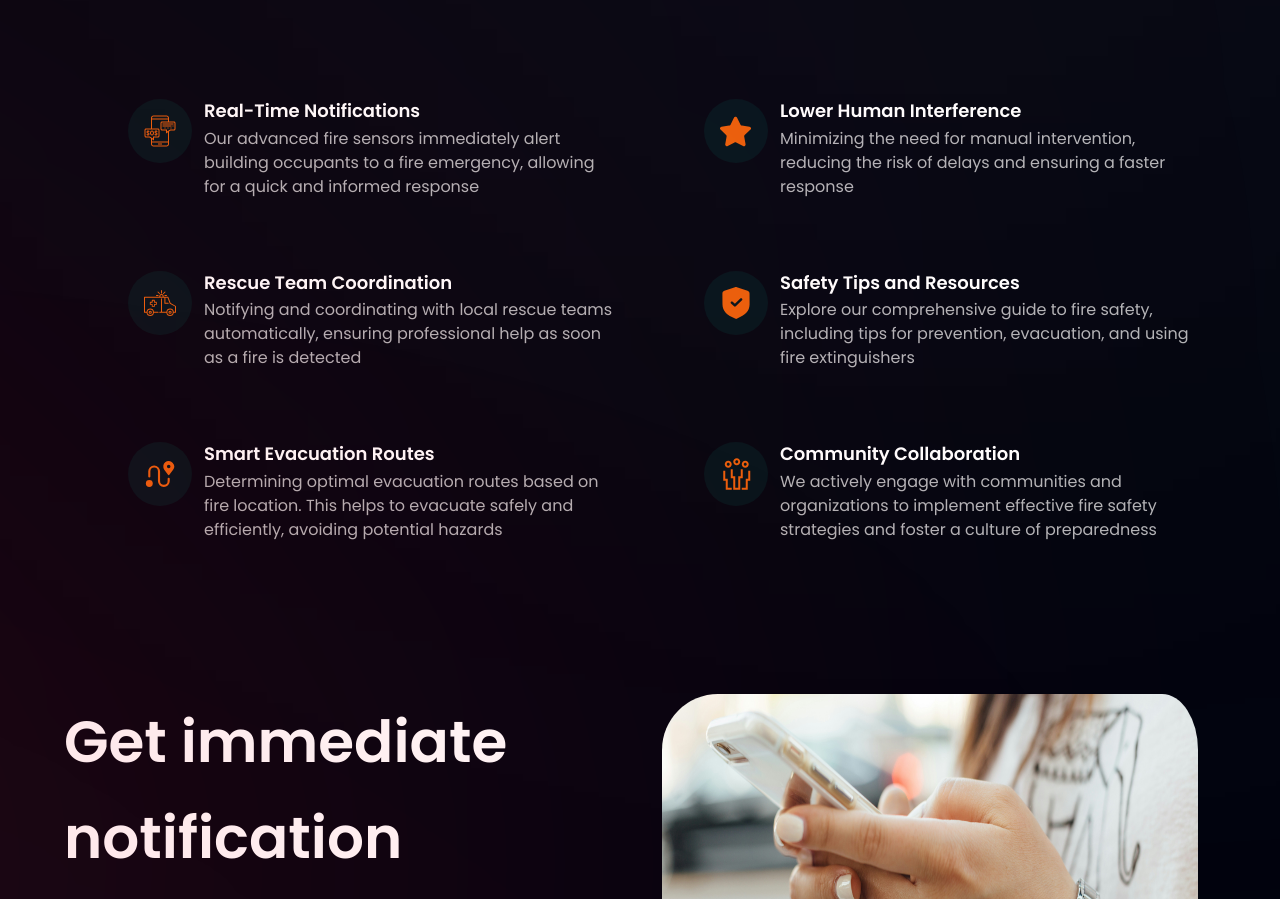
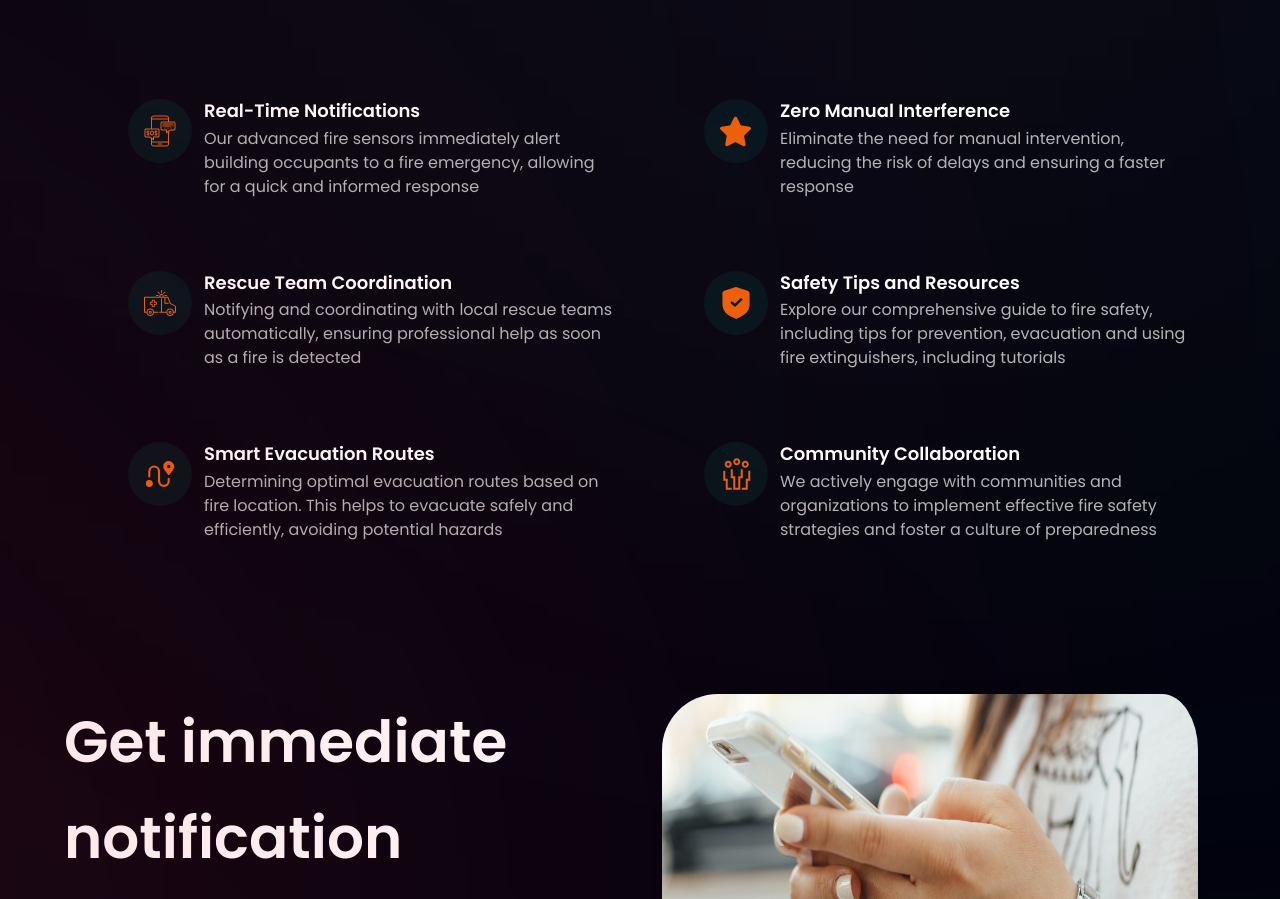
Before and after one commit to GDGouravDey/Immer-Safe, a React (Vite) app in the folder fire-app/: page / in a window 1280 px wide. Shown: the part 921-1820 px from the top of the page. Built offline with nearby package versions, Linux system fonts and the light colour scheme.

Commit message:
links update

```diff
--- a/fire-app/src/constants/index.js
+++ b/fire-app/src/constants/index.js
@@ -46,16 +46,16 @@ export const features2 = [
   {
     id: "feature-4",
     icon: star,
-    title: "Lower Human Interference",
+    title: "Zero Manual Interference",
     content:
-      "Minimizing the need for manual intervention, reducing the risk of delays and ensuring a faster response",
+      " Eliminate the need for manual intervention, reducing the risk of delays and ensuring a faster response",
   },
   {
     id: "feature-5",
     icon: shield,
     title: "Safety Tips and Resources",
     content:
-      "Explore our comprehensive guide to fire safety, including tips for prevention, evacuation, and using fire extinguishers",
+      "Explore our comprehensive guide to fire safety, including tips for prevention, evacuation and using fire extinguishers, including tutorials",
   },
   {
     id: "feature-6",
@@ -70,22 +70,31 @@ export const hometips = [
   {
     id: "tip-1",
     title: "Install smoke detectors in key areas of your home or building.",
+    link: "https://www.youtube.com/watch?v=nbtrbwpS01M"
   },
   {
     id: "tip-2",
     title: "Have a fire evacuation plan and practice it regularly.",
+    link: "https://www.youtube.com/watch?v=TuMWWquiqV0&t=2s"
+
   },
   {
     id: "tip-3",
     title: "Keep fire extinguishers accessible and ensure everyone knows how to use them.",
+    link: "https://www.youtube.com/watch?v=GVBamXXVD30"
+
   },
   {
     id: "tip-4",
     title: "Always turn off the gas supply of LPG cylinder valve when the appliance is not in use.",
+    link: "https://www.youtube.com/watch?v=hnluUwjpv5g"
+
   },
   {
     id: "tip-5",
     title: "Stay low to the ground in case of smoke to minimize inhalation of toxic fumes.",
+    link: "https://www.youtube.com/watch?v=zeiN_A-OSt8"
+
   },
 ];
 
@@ -93,22 +102,32 @@ export const electricaltips = [
   {
     id: "tip-1",
     title: "Do not overload electrical outlets and ensure wiring is in good condition.",
+    link: "https://www.youtube.com/watch?v=qyAPIui38HE&t=6s"
+
   },
   {
     id: "tip-2",
     title: "Keep combustible materials away from electrical appliances and outlets.",
+    link: "https://www.youtube.com/watch?v=1BY_S9Kctdw"
+
   },
   {
     id: "tip-3",
     title: "Regularly inspect electrical cords for signs of wear or damage, and replace them if needed.",
+    link: "https://www.youtube.com/watch?v=ulUtih5TNAA"
+
   },
   {
     id: "tip-4",
     title: "If you experience frequent tripped circuit breakers or blown fuses, consult an electrician to address the underlying issue.",
+    link: "https://www.youtube.com/watch?v=8j9IsWDOgUo"
+
   },
   {
     id: "tip-5",
     title: "Unplug appliances when not in use, especially those with heating elements.",
+    link: "https://www.youtube.com/watch?v=koZFUTvP0nQ&t=171s"
+
   },
 ];
 
@@ -116,22 +135,32 @@ export const emergencytips = [
   {
     id: "tip-1",
     title: "If there's a fire alarm system, activate it immediately to alert others in the building.",
+    link: "https://www.youtube.com/watch?v=DVT4KO2ii14&t=57s"
+
   },
   {
     id: "tip-3",
     title: "If the fire is spreading and cannot be easily controlled, prioritize immediate evacuation.",
+    link: "https://www.youtube.com/watch?v=3aLWlDY_G9w"
+
   },
   {
     id: "tip-3",
     title: "Familiarize yourself with emergency exits in your home and workplace. Look out for such exits during evacuation.",
+    link: "https://www.youtube.com/watch?v=OSGHpjjqSo8&t=101s"
+
   },
   {
     id: "tip-4",
     title: "Dial emergency services as soon as possible to report the emergency and provide your location.",
+    link: "https://indianhelpline.com/"
+
   },
   {
     id: "tip-5",
     title: "If there is smoke, stay low to the ground while evacuating to avoid inhaling toxic fumes.",
+    link: "https://www.youtube.com/watch?v=zeiN_A-OSt8"
+
   },
 ];
 
```
